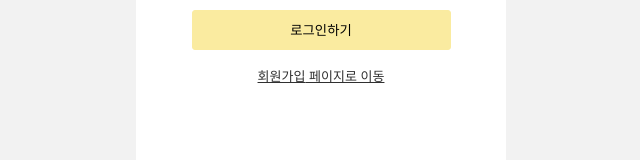
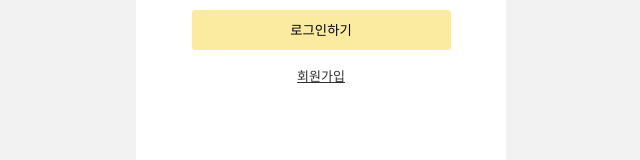
Before and after one commit to YesunPark/wanted-pre-onboarding-frontend, a React (Create React App) app: page / in a window 1280 px wide. Shown: the part 449-609 px from the top of the page, without its empty margins (319-959 px from the left). Built offline with nearby package versions, Linux system fonts and the light colour scheme.

Commit message:
Design: 회원가입/로그인 페이지간 이동 링크 텍스트 변경

```diff
--- a/src/styles/SignupLoginForm.style.jsx
+++ b/src/styles/SignupLoginForm.style.jsx
@@ -39,7 +39,7 @@ const SignupLoginForm = ({
         <button onClick={btnClick}>{btnTxt}</button>
       </div>
       <Link className='link' to={title === '로그인' ? '/signup' : '/'}>
-        {title === '로그인' ? '회원가입' : '로그인'} 페이지로 이동
+        {title === '로그인' ? '회원가입' : '로그인'}
       </Link>
     </FormContainer>
   );
```
